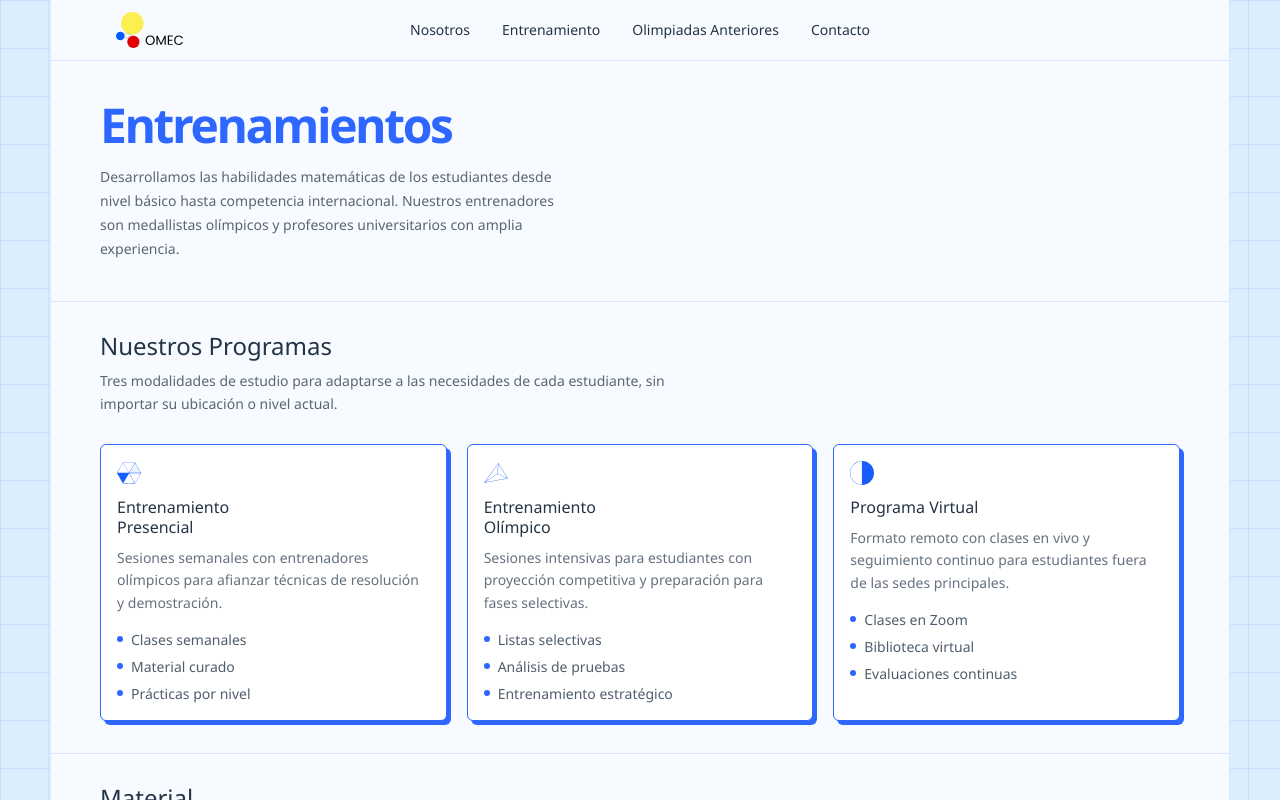
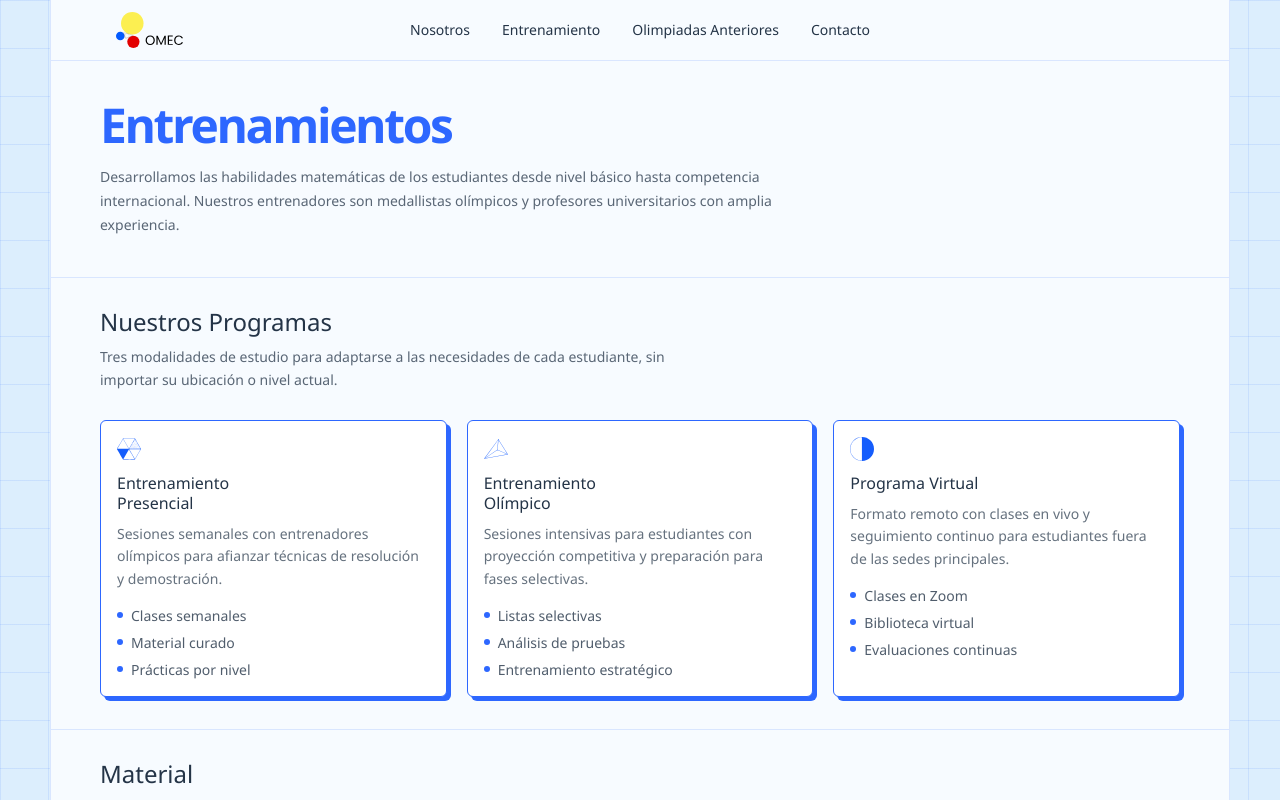
Before and after one commit to adriandelgado/omec-webpage, a SvelteKit app: page /entrenamiento in a window 1280 px wide. Shown: the top 800 px of the page. Built offline with nearby package versions, Linux system fonts and the light colour scheme.

Commit message:
refactor: consolidate route page intros

```diff
--- /dev/null
+++ b/src/lib/components/page-intro.svelte
@@ -0,0 +1,28 @@
+<script lang="ts">
+	interface TitleLine {
+		text: string;
+		class?: string;
+	}
+
+	interface Props {
+		title_lines: TitleLine[];
+		description?: string;
+		class?: string;
+	}
+
+	let { title_lines, description, class: class_name = "" }: Props = $props();
+</script>
+
+<div class={["max-w-185", class_name]}>
+	<h1 class="text-4xl leading-none font-semibold tracking-tighter text-copy lg:text-5xl">
+		{#each title_lines as title_line (title_line.text)}
+			<span class={["block", title_line.class]}>
+				{title_line.text}
+			</span>
+		{/each}
+	</h1>
+
+	{#if description}
+		<p class="mt-4 max-w-175 text-sm leading-6 text-copy/75">{description}</p>
+	{/if}
+</div>
--- a/src/routes/contacto/+page.svelte
+++ b/src/routes/contacto/+page.svelte
@@ -1,6 +1,7 @@
 <script lang="ts">
 	import { Mail, MapPin, Phone, Send } from "@lucide/svelte";
 	import ContentSection from "$lib/components/content-section.svelte";
+	import PageIntro from "$lib/components/page-intro.svelte";
 	import Seo from "$lib/components/seo.svelte";
 	import { contact_form_schema } from "./contact-form";
 	import { send_contact_message } from "./contacto.remote";
@@ -50,17 +51,11 @@
 	description="Contáctate con OMEC para resolver dudas sobre olimpiadas matemáticas, inscripciones, entrenamiento y participación estudiantil en Ecuador."
 />
 
-<ContentSection class="border-b border-line pt-9 pb-10 lg:pt-11 lg:pb-12">
-	<div class="max-w-185">
-		<p class="text-xs font-medium tracking-[0.22em] text-primary uppercase">Contacto</p>
-		<h1 class="mt-3 text-4xl leading-none font-semibold tracking-tighter text-copy lg:text-5xl">
-			{title}
-		</h1>
-		<p class="mt-4 max-w-170 text-sm leading-7 text-copy/72">
-			¿Tienes preguntas sobre las olimpiadas, el proceso de inscripción, o nuestros programas de
-			entrenamiento? Estamos aquí para ayudarte.
-		</p>
-	</div>
+<ContentSection class="border-b border-line pt-8 pb-9 lg:pt-10 lg:pb-10">
+	<PageIntro
+		title_lines={[{ text: title }]}
+		description="¿Tienes preguntas sobre las olimpiadas, el proceso de inscripción, o nuestros programas de entrenamiento? Estamos aquí para ayudarte."
+	/>
 
 	<div class="mt-8 border-t border-line pt-6 lg:pt-7">
 		<div class="grid gap-8 lg:grid-cols-[0.95fr_1.05fr] lg:gap-10">
--- a/src/routes/entrenamiento/+page.svelte
+++ b/src/routes/entrenamiento/+page.svelte
@@ -8,6 +8,7 @@
 	import logo_egmo from "$lib/assets/logo-egmo.png";
 	import logo_pagmo from "$lib/assets/logo-pagmo.png";
 	import ContentSection from "$lib/components/content-section.svelte";
+	import PageIntro from "$lib/components/page-intro.svelte";
 	import Seo from "$lib/components/seo.svelte";
 	import SectionHeading from "$lib/components/section-heading.svelte";
 	import TrainingProgramCard from "$lib/components/training-program-card.svelte";
@@ -95,16 +96,10 @@
 />
 
 <ContentSection class="border-b border-line pt-8 pb-9 lg:pt-10 lg:pb-10">
-	<div class="max-w-150">
-		<h1 class="text-4xl leading-none font-semibold tracking-tighter text-primary lg:text-5xl">
-			{title}
-		</h1>
-		<p class="mt-4 max-w-120 text-sm leading-6 text-copy/75">
-			Desarrollamos las habilidades matemáticas de los estudiantes desde nivel básico hasta
-			competencia internacional. Nuestros entrenadores son medallistas olímpicos y profesores
-			universitarios con amplia experiencia.
-		</p>
-	</div>
+	<PageIntro
+		title_lines={[{ text: title, class: "text-primary" }]}
+		description="Desarrollamos las habilidades matemáticas de los estudiantes desde nivel básico hasta competencia internacional. Nuestros entrenadores son medallistas olímpicos y profesores universitarios con amplia experiencia."
+	/>
 </ContentSection>
 
 <ContentSection class="border-b border-line py-8">
--- a/src/routes/nosotros/+page.svelte
+++ b/src/routes/nosotros/+page.svelte
@@ -1,8 +1,16 @@
 <script lang="ts">
+	import ContentSection from "$lib/components/content-section.svelte";
+	import PageIntro from "$lib/components/page-intro.svelte";
 	import Seo from "$lib/components/seo.svelte";
+
+	const title = "Nosotros";
 </script>
 
 <Seo
-	title="Nosotros"
+	{title}
 	description="Conoce a OMEC, su misión y el trabajo que realiza para promover la excelencia matemática y las olimpiadas estudiantiles en Ecuador."
 />
+
+<ContentSection class="border-b border-line pt-8 pb-9 lg:pt-10 lg:pb-10">
+	<PageIntro title_lines={[{ text: title }]} />
+</ContentSection>
--- a/src/routes/olimpiadas-anteriores/+layout.svelte
+++ b/src/routes/olimpiadas-anteriores/+layout.svelte
@@ -2,6 +2,7 @@
 	import { page } from "$app/state";
 	import { resolve } from "$app/paths";
 	import ContentSection from "$lib/components/content-section.svelte";
+	import PageIntro from "$lib/components/page-intro.svelte";
 	import SectionHeading from "$lib/components/section-heading.svelte";
 
 	let { children } = $props();
@@ -19,15 +20,10 @@
 </script>
 
 <ContentSection class="border-b border-line pt-8 pb-8 lg:pt-10 lg:pb-10">
-	<h1 class="text-4xl leading-none font-semibold tracking-tighter text-copy lg:text-5xl">
-		<span class="block">Olimpiadas</span>
-		<span class="block text-primary">Anteriores</span>
-	</h1>
-
-	<p class="mt-4 max-w-175 text-sm leading-6 text-copy/75">
-		Histórico completo de participaciones ecuatorianas en olimpiadas matemáticas nacionales e
-		internacionales, incluyendo resultados, medallas y menciones honoríficas desde 1988.
-	</p>
+	<PageIntro
+		title_lines={[{ text: "Olimpiadas" }, { text: "Anteriores", class: "text-primary" }]}
+		description="Histórico completo de participaciones ecuatorianas en olimpiadas matemáticas nacionales e internacionales, incluyendo resultados, medallas y menciones honoríficas desde 1988."
+	/>
 </ContentSection>
 
 <ContentSection class="py-8 lg:pb-10">
```
